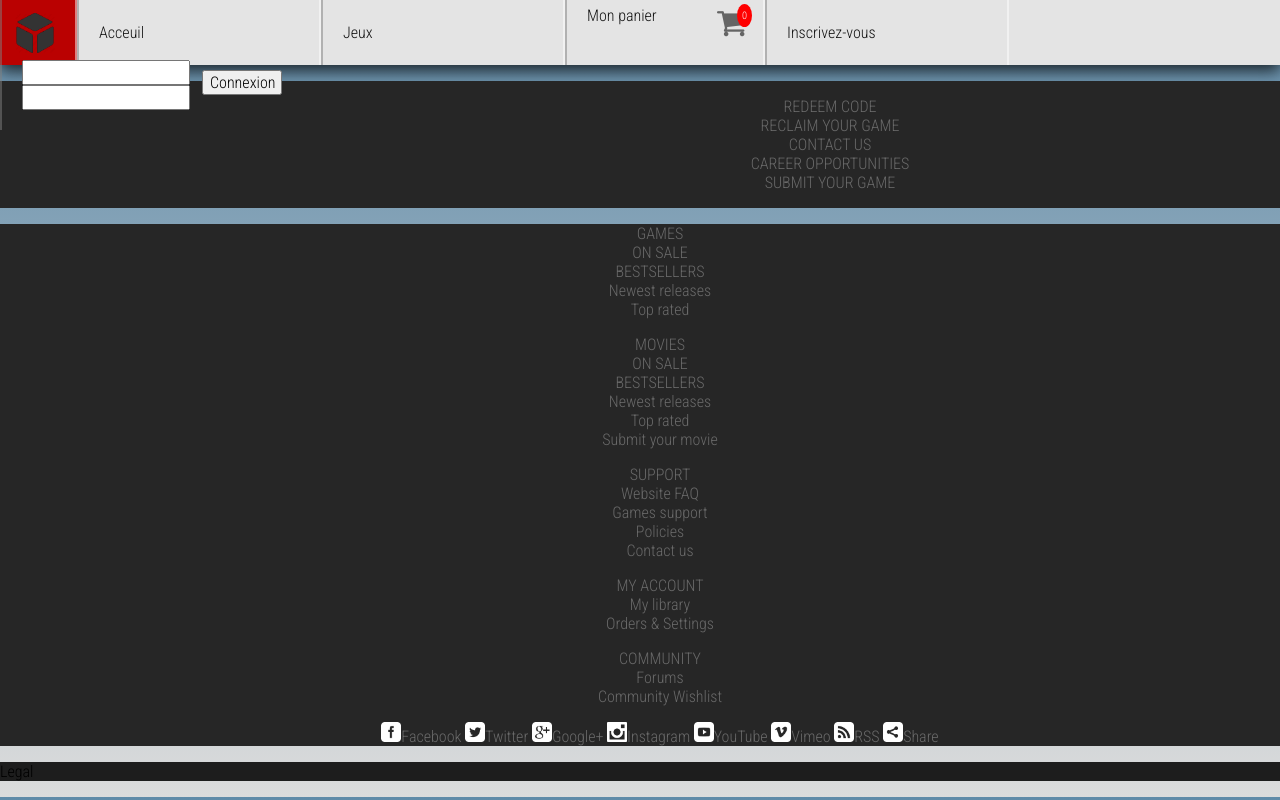
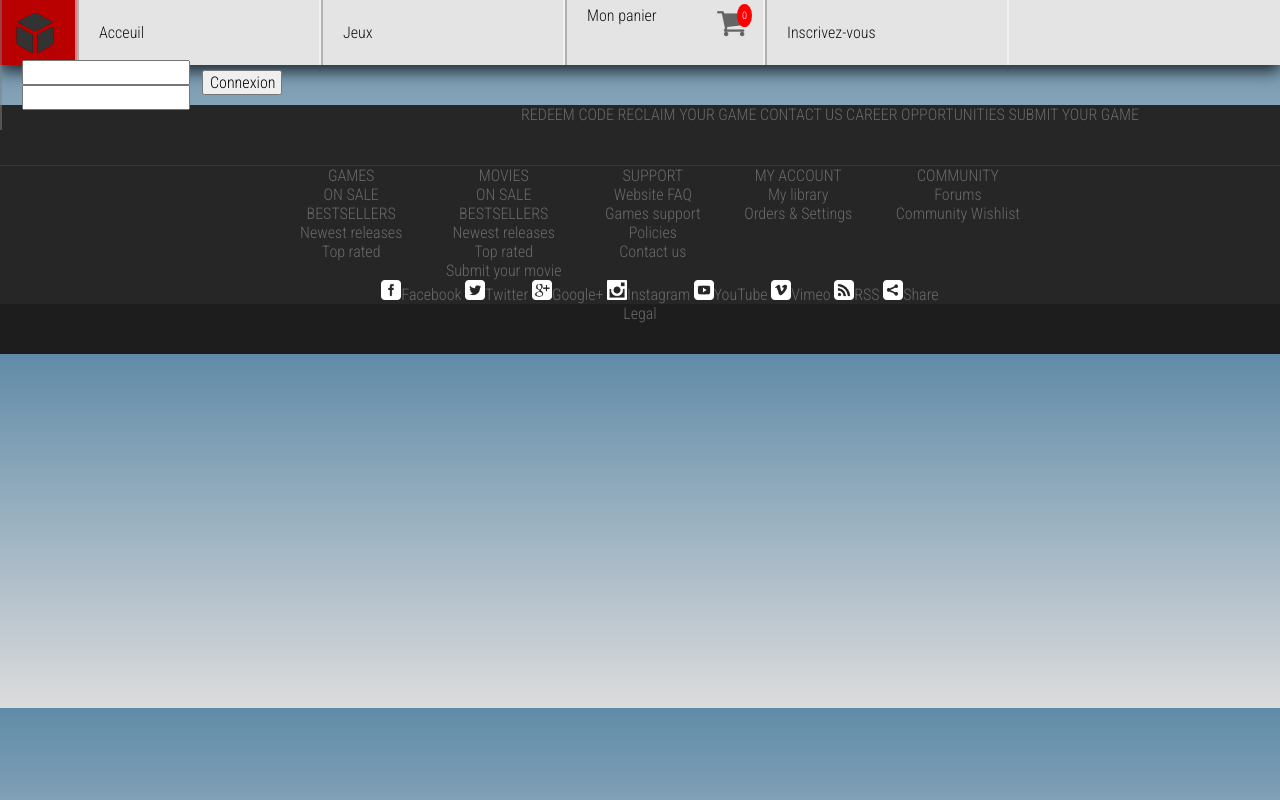
Before and after one commit to Charleelee/P62_TP, a PHP site: page /index.php in a window 1280 px wide. Run offline with PHP 8.4, Linux system fonts and the light colour scheme; data that the repository does not hold is empty.

Commit message:
css footer

```diff
--- a/assets/css/main.css
+++ b/assets/css/main.css
@@ -239,14 +239,25 @@ input#email{
 
 /* CSS SECTION FOOTER */
 
+footer {
+    text-align: center;
+}
+
 .footerTop {
-    text-align: center;
     background: #262626;
+    margin-top: 40px;
+    height: 60px;
 }
 
 .footerTop ul {
     display: inline-block;
+    vertical-align: top;
     list-style: none;
+    margin: 0;
+}
+
+.footerTop ul li {
+    display: inline-block;
 }
 
 .footerTop ul li a {
@@ -254,13 +265,15 @@ input#email{
 }
 
 .footerMidle {
-    text-align: center;
     background: #262626;
+    border-top: 1px solid #373737;
 }
 
 .footerMidle ul {
-    display: block;
+    display: inline-block;
+    vertical-align: top;
     list-style: none;
+    margin: 0;
 }
 
 .footerMidle ul li a {
@@ -268,21 +281,27 @@ input#email{
 }
 
 .footerButtons {
-    text-align: center;
+    background: #262626;
 }
 
-.footerButtons li {
+.footerButtons ul li {
     display: inline-block;
 }
 
-.footerButtons li a {
+.footerButtons ul li a {
     color: #696969;
 }
 
-.footerButtons li a img {
+.footerButtons ul li a img {
     width: 20px;
 }
 
 .footerBottom {
     background: #1d1d1d;
 }
+
+.footerBottom p {
+    margin: 0;
+    color: #696969;
+    height: 50px;
+}
--- a/footer.php
+++ b/footer.php
@@ -1,5 +1,4 @@
 <footer>
-	<!-- Background-color rbg(38,38,38) -->
 	<div class="footerTop">
 		<ul>
 			<li><a href="#">REDEEM CODE</a></li>
@@ -42,7 +41,8 @@
 			<li><a href="#">Forums</a></li>
 			<li><a href="#">Community Wishlist</a></li>
 		</ul>
-		<ul class="footerButtons">
+		<div class="footerButtons">
+			<ul>
 				<li><a href="#"><img src="assets/img/social/social21.png" alt="logo">Facebook</a></li>
 				<li><a href="#"><img src="assets/img/social/social38.png" alt="logo">Twitter</a></li>
 				<li><a href="#"><img src="assets/img/social/social5.png" alt="logo">Google+</a></li>
@@ -53,8 +53,8 @@
 				<li><a href="#"><img src="assets/img/social/share16.png" alt="logo">Share</a></li>
 			</ul>
 		</div>
+	</div>
 	<div class="footerBottom">
-		<!-- Background-color rbg(89,89,89) -->
 		<p>Legal</p>
 	</div>
 </footer>
```
Lines whose indentation alone changed are shown as unchanged.
